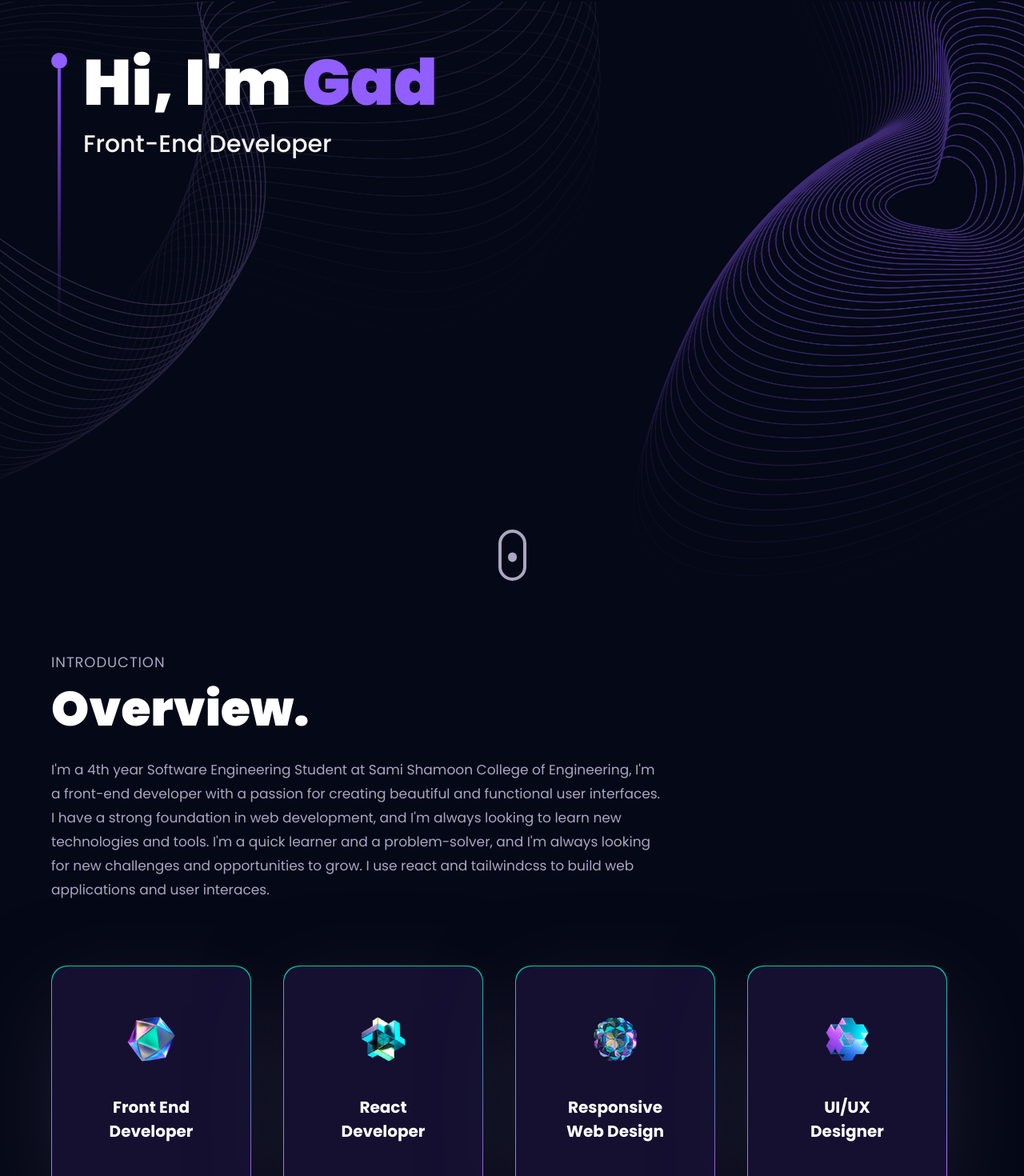
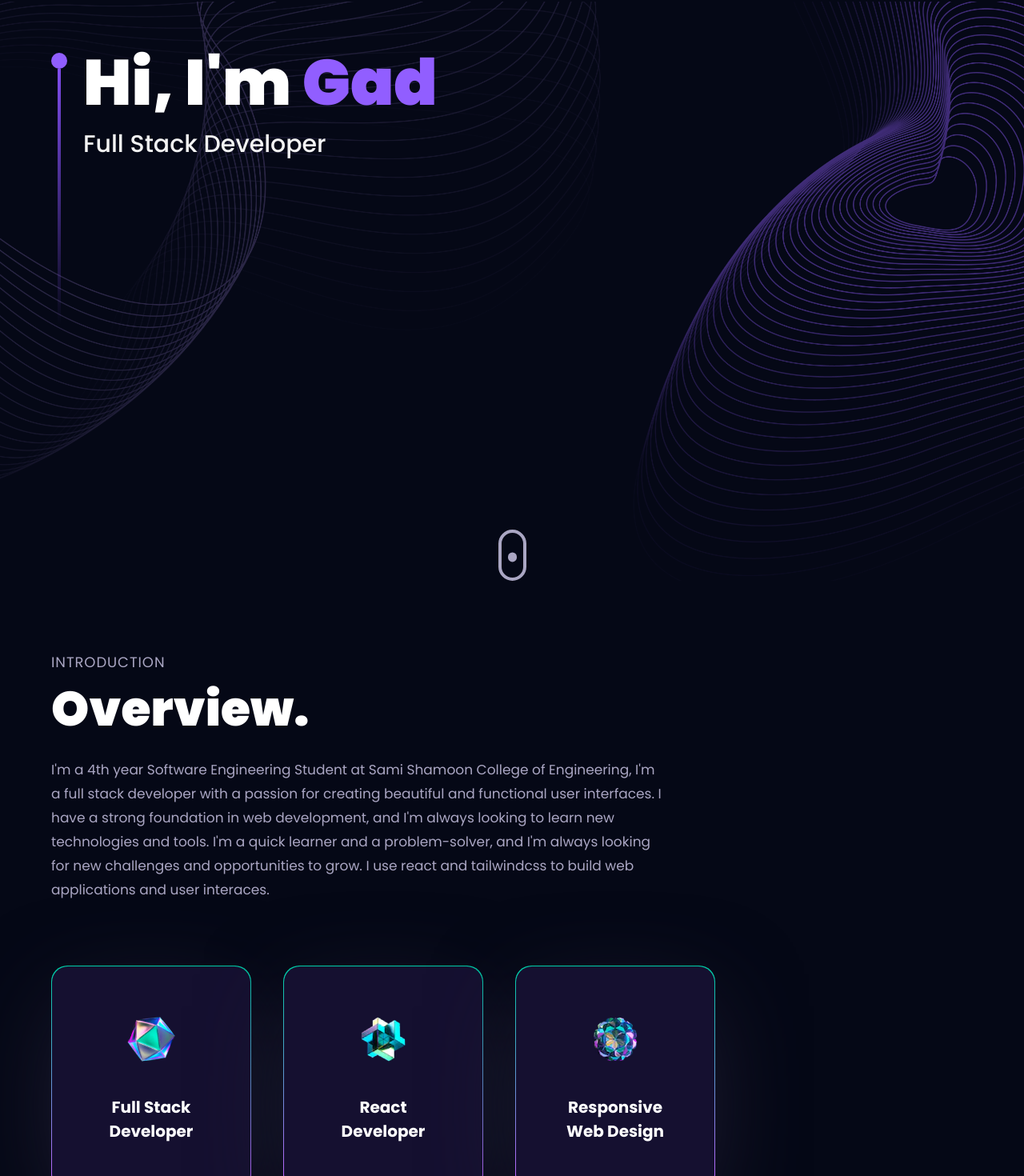
Before and after one commit to Gadnadj/3D_Portofolio, a React (Vite) app: page / in a window 1280 px wide. Shown: the part 74-1544 px from the top of the page at 80% size. Built offline with nearby package versions, Linux system fonts and the light colour scheme.

Commit message:
edit status

```diff
--- a/src/components/About.jsx
+++ b/src/components/About.jsx
@@ -48,7 +48,7 @@ const About = () => {
         className='mt-4 text-secondary text-[17px] max-w-3xl leading-[30px]'
       >
         I'm a 4th year Software Engineering Student at Sami Shamoon College of
-        Engineering, I'm a front-end developer with a passion for creating
+        Engineering, I'm a full stack developer with a passion for creating
         beautiful and functional user interfaces. I have a strong foundation in
         web development, and I'm always looking to learn new technologies and
         tools. I'm a quick learner and a problem-solver, and I'm always looking
--- a/src/components/Hero.jsx
+++ b/src/components/Hero.jsx
@@ -18,7 +18,7 @@ const Hero = () => (
           Hi, I'm <span className='text-[#915EFF]'>Gad</span>
         </h1>
         <p className={`${styles.heroSubText} mt-2 text-white-100`}>
-          Front-End Developer
+          Full Stack Developer
           {/* <br className='sm:block hidden' /> and web applications */}
         </p>
       </div>
--- a/src/constants/index.js
+++ b/src/constants/index.js
@@ -45,7 +45,7 @@ export const navLinks = [
 
 const services = [
   {
-    title: 'Front End Developer',
+    title: 'Full Stack Developer',
     icon: web,
   },
   {
@@ -56,10 +56,10 @@ const services = [
     title: 'Responsive Web Design',
     icon: backend,
   },
-  {
-    title: 'UI/UX Designer',
-    icon: creator,
-  },
+  // {
+  //   title: 'UI/UX Designer',
+  //   icon: creator,
+  // },
 ];
 
 const technologies = [
```
